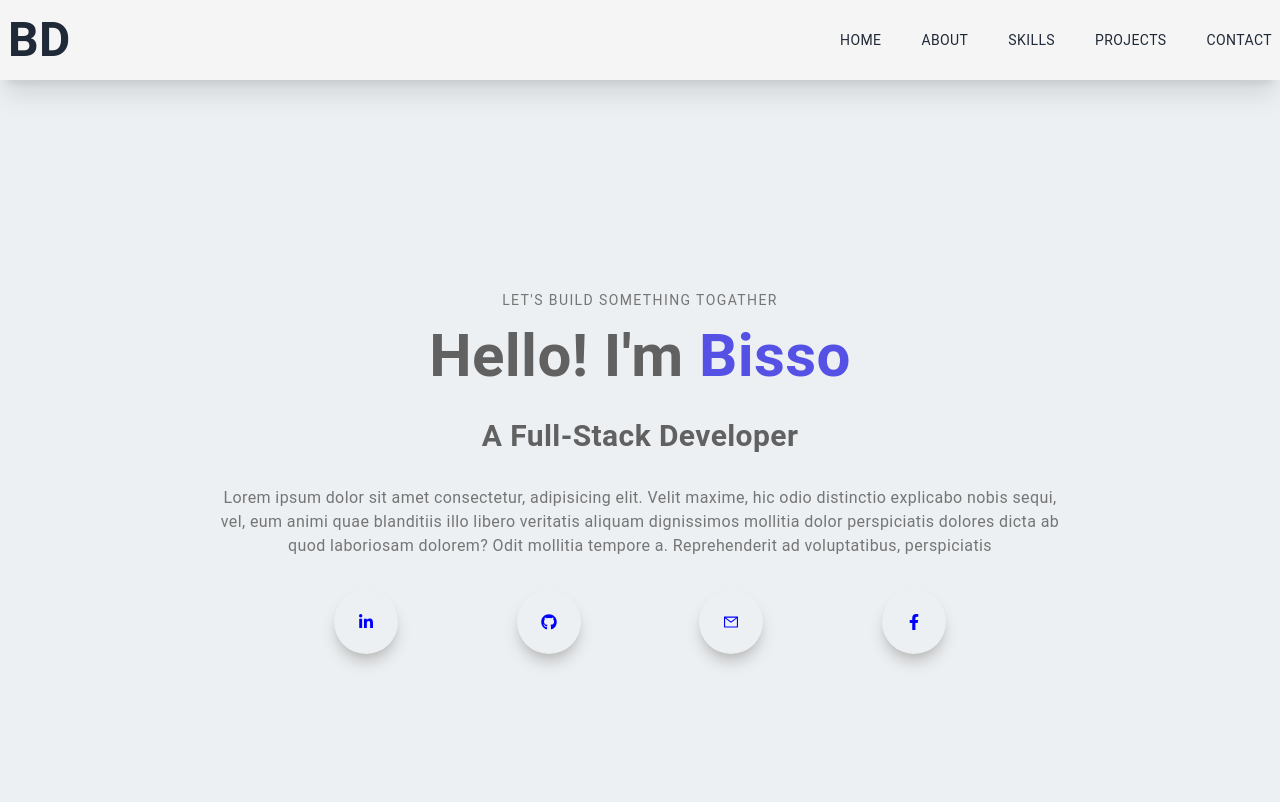
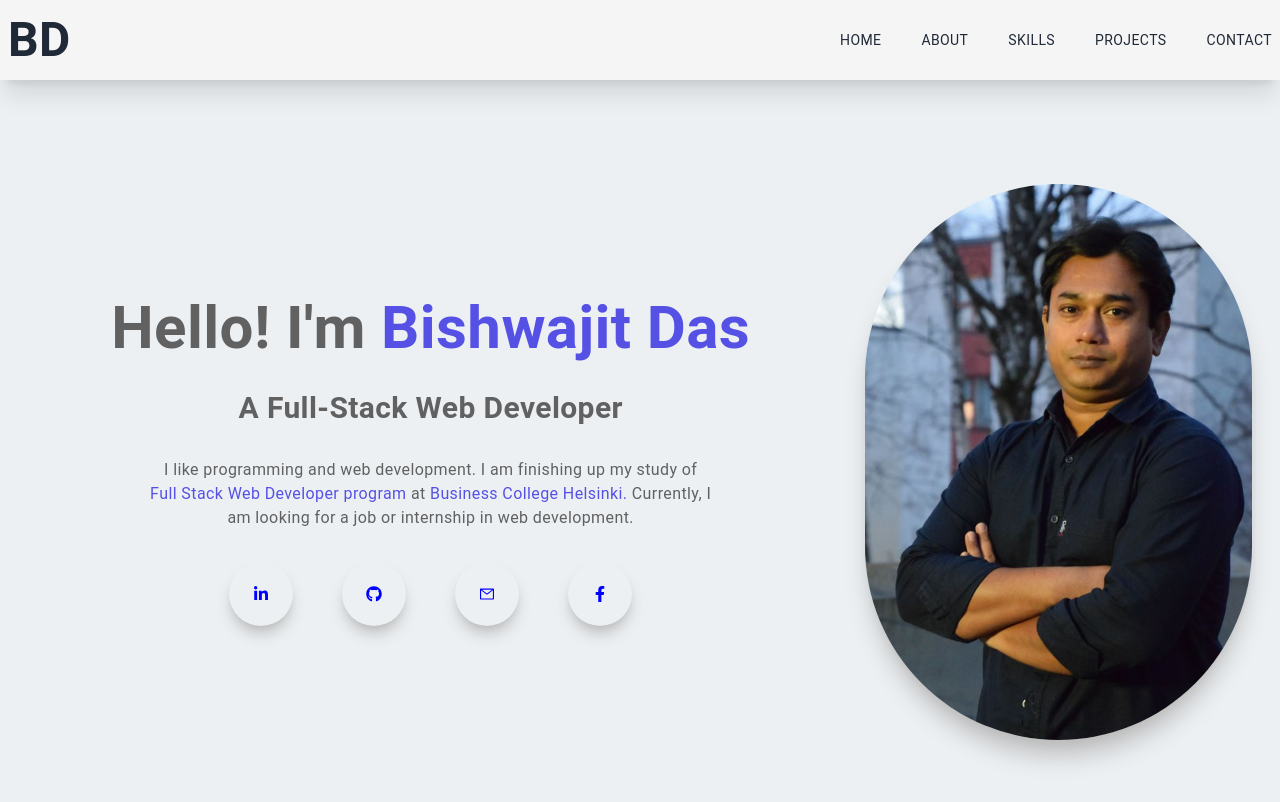
Before and after one commit to Bishwajitkuat/portfolio_next_bisso, a Next.js app: page / in a window 1280 px wide. Shown: the top 802 px of the page. Built offline with nearby package versions, Linux system fonts and the light colour scheme.

Commit message:
profile pricture added. some css improvement and replaced lorem with real text

```diff
--- a/components/home-page/home-page.tsx
+++ b/components/home-page/home-page.tsx
@@ -1,26 +1,33 @@
 import React from "react";
 import ConnectLinks from "../navbar/connect-links";
+import Image from "next/image";
+import Link from "next/link";
 
 export default function HomePage() {
   return (
-    <div className="w-full h-screen text-center">
-      <div className="max-w-[1240px] w-full h-full mx-auto p-2 flex justify-center items-center">
-        <div>
-          <p className=" uppercase text-sm tracking-widest text-gray-600">
-            Let's build something togather
-          </p>
+    <div className=" w-full pt-[3rem] md:pt-[6rem] flex text-center">
+      <div className="max-w-[1240px] grid md:grid-cols-3 gap-8  mx-auto p-2 justify-center items-center">
+        <div className="md:col-span-2">
           <h1 className="py-4 text-gray-700">
-            Hello! I'm <span className="text-[#5651e5]">Bisso</span>
+            Hello! I'm <span className="text-[#5651e5]">Bishwajit Das</span>
           </h1>
           <h2 className="py-4 text-gray-700 text-3xl">
-            A Full-Stack Developer
+            A Full-Stack Web Developer
           </h2>
-          <p className=" py-4 text-gray-600 max-w-[70%] m-auto">
-            Lorem ipsum dolor sit amet consectetur, adipisicing elit. Velit
-            maxime, hic odio distinctio explicabo nobis sequi, vel, eum animi
-            quae blanditiis illo libero veritatis aliquam dignissimos mollitia
-            dolor perspiciatis dolores dicta ab quod laboriosam dolorem? Odit
-            mollitia tempore a. Reprehenderit ad voluptatibus, perspiciatis
+          <p className=" py-4  text-gray-700 max-w-[70%] m-auto">
+            I like programming and web development. I am finishing up my study
+            of{" "}
+            <Link
+              className="text-[#5651e5]"
+              href="https://en.bc.fi/qualifications/full-stack-web-developer-program/"
+            >
+              Full Stack Web Developer program
+            </Link>{" "}
+            at{" "}
+            <Link className="text-[#5651e5]" href="">
+              Business College Helsinki.
+            </Link>{" "}
+            Currently, I am looking for a job or internship in web development.
           </p>
           <div className="flex justify-center items-center">
             <ConnectLinks
@@ -29,6 +36,15 @@ export default function HomePage() {
             />
           </div>
         </div>
+        <Image
+          className="w-full h-auto rounded-full shadow-xl shadow-gray-400"
+          src="/profile_picture.jpg"
+          alt="profile picture"
+          width="0"
+          height="0"
+          sizes="100vw"
+          priority={true}
+        />
       </div>
     </div>
   );
```
Also changed, not shown: public/profile_picture.jpg (added).
